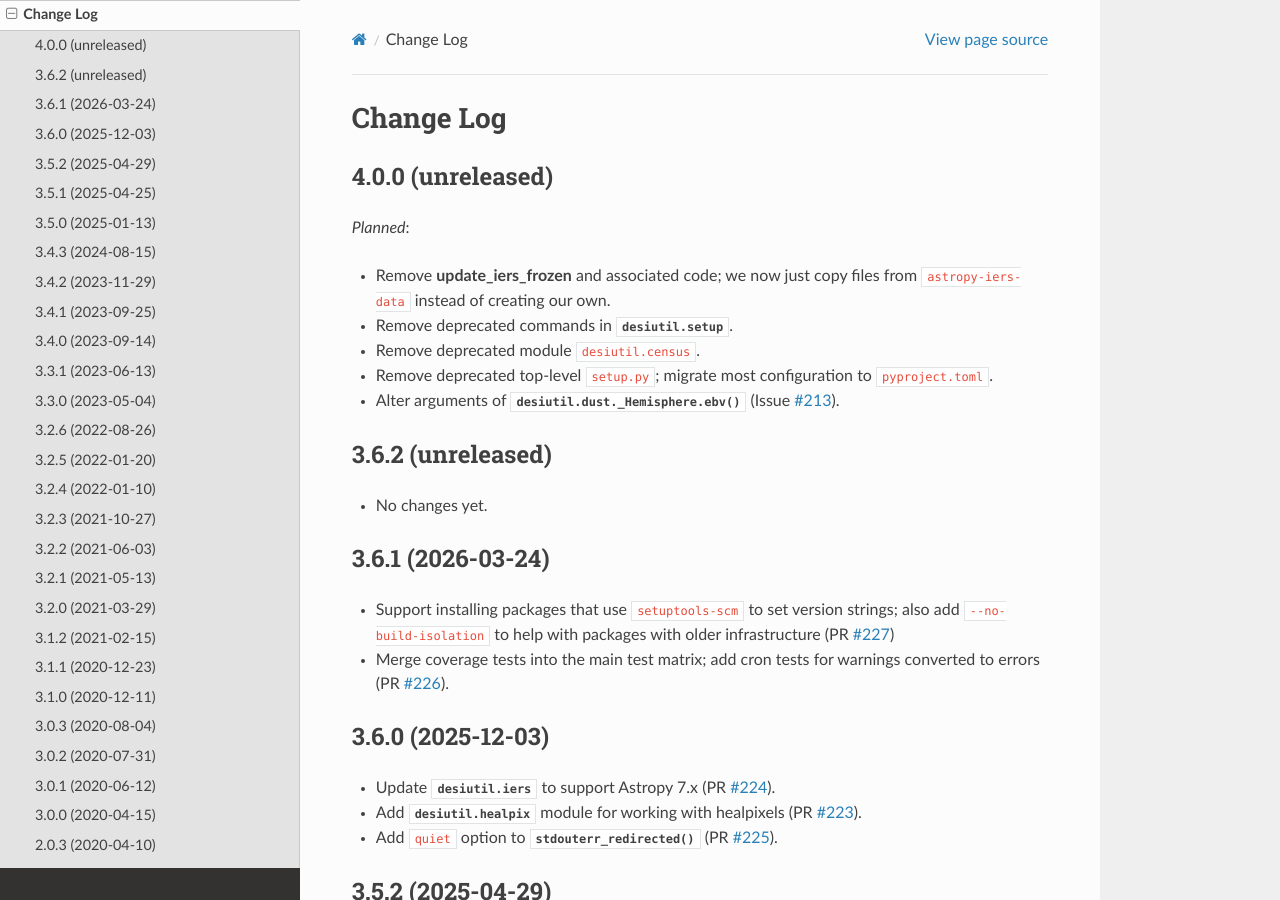
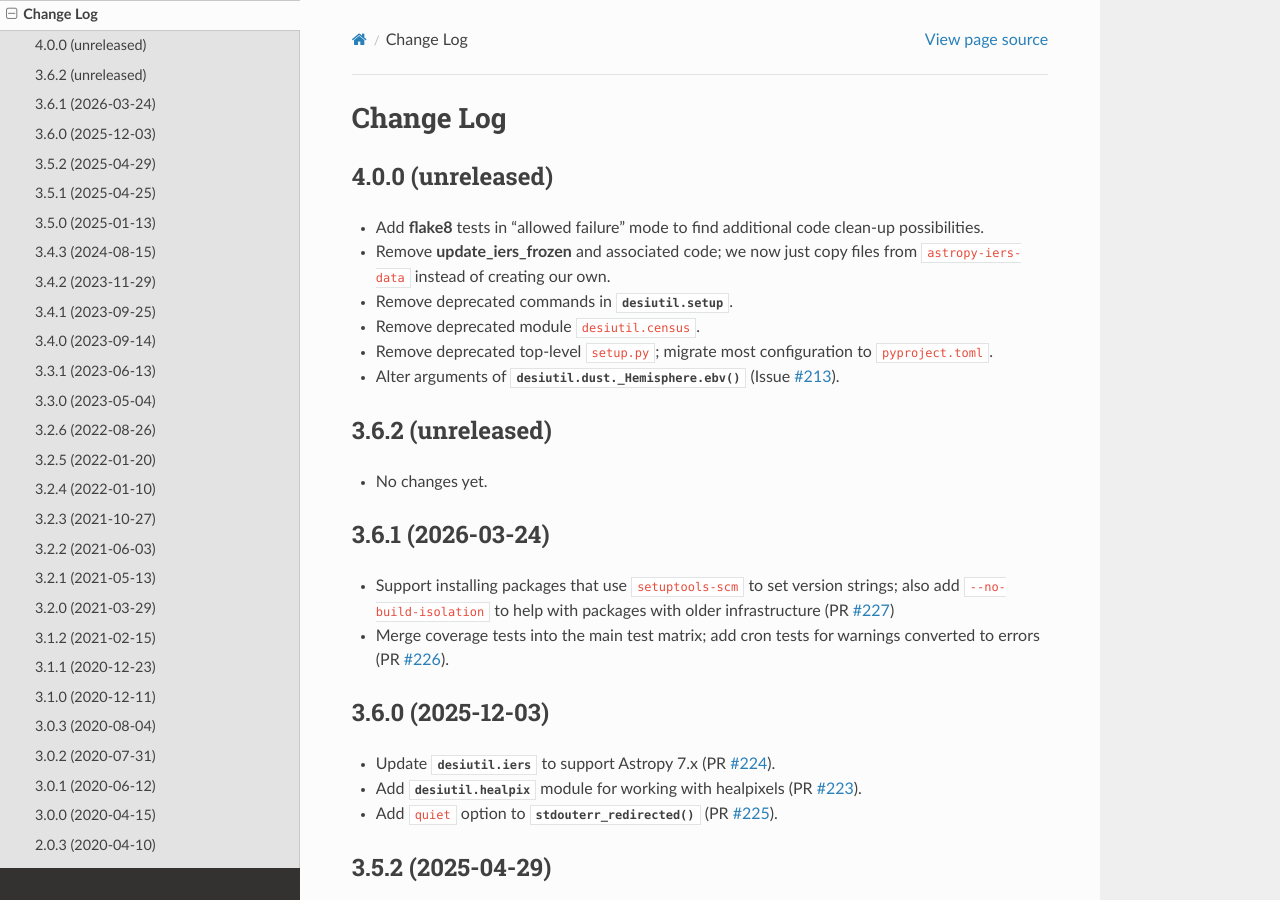
Before and after one commit to desihub/desiutil, a Sphinx documentation site: the page built from doc/changes.rst, in a window 1280 px wide and 900 px high. Built offline with Sphinx 7.4.7 and the Read the Docs theme 3.1.0, drawn with Linux system fonts in a browser that asks for light colours.

Commit message:
add more detail to changes.rst

```diff
--- a/doc/changes.rst
+++ b/doc/changes.rst
@@ -5,8 +5,8 @@ Change Log
 4.0.0 (unreleased)
 ------------------
 
-*Planned*:
-
+* Add :command:`flake8` tests in "allowed failure" mode to find additional
+  code clean-up possibilities.
 * Remove :command:`update_iers_frozen` and associated code; we now just copy
   files from ``astropy-iers-data`` instead of creating our own.
 * Remove deprecated commands in :mod:`desiutil.setup`.
```
